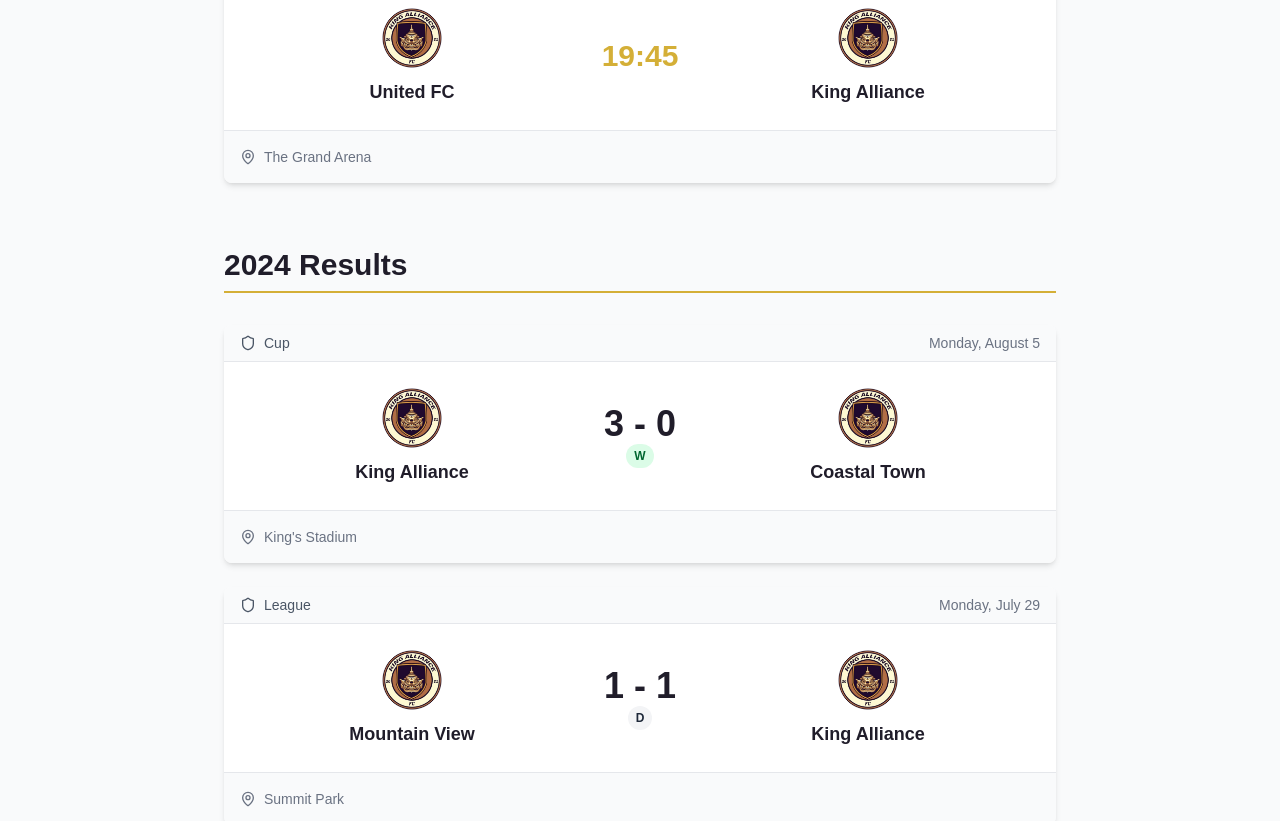
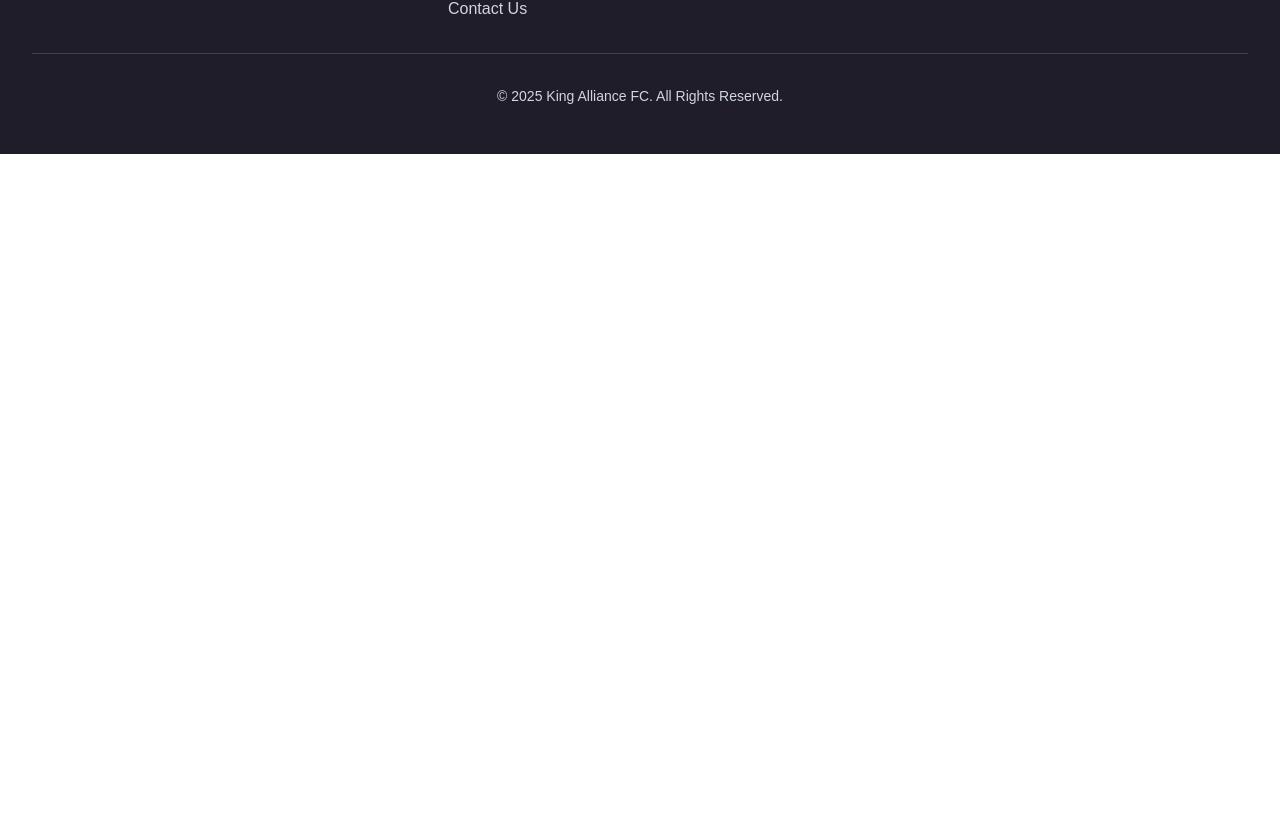
Before and after one commit to theaoudom/KingAlliance, a Next.js app: page /fixtures in a window 1280 px wide. Shown: the part 1079-1900 px from the top of the page. After the commit the page ends 1233 px from the top, so only its background shows below. Built offline with nearby package versions, Linux system fonts and the light colour scheme.

Commit message:
update real fixture data

```diff
--- a/src/app/loading.jsx
+++ b/src/app/loading.jsx
@@ -17,7 +17,7 @@ export default function Loading() {
       {/* 1. Subtle Background Image */}
       <div className="absolute inset-0 z-0 opacity-5">
         <img
-          src="https://images.unsplash.com/photo-1552667466-07770ae110d0?auto=format&fit=crop&w=1770&q=80" // A blurry stadium or pitch texture
+          src="/images/logo/logo.png" // A blurry stadium or pitch texture
           alt="Loading background"
           className="w-full h-full object-cover"
         />
--- a/src/data/fixtures.js
+++ b/src/data/fixtures.js
@@ -2,108 +2,35 @@
 export const mockFixturesByYear = {
   "2024": {
     upcoming: [
-      {
-        id: 1,
-        homeTeam: { name: "King Alliance", logoUrl: "/images/logo/logo.png" },
-        awayTeam: { name: "City Rovers", logoUrl: "/images/logo/logo.png" },
-        date: "2024-08-12",
-        time: "15:00",
-        venue: "King's Stadium",
-        competition: "League"
-      },
-      {
-        id: 2,
-        homeTeam: { name: "United FC", logoUrl: "/images/logo/logo.png" },
-        awayTeam: { name: "King Alliance", logoUrl: "/images/logo/logo.png" },
-        date: "2024-08-19",
-        time: "19:45",
-        venue: "The Grand Arena",
-        competition: "League"
-      }
+
     ],
     matched: [
-      {
-        id: 3,
-        homeTeam: { name: "King Alliance", logoUrl: "/images/logo/logo.png" },
-        awayTeam: { name: "Coastal Town", logoUrl: "/images/logo/logo.png" },
-        date: "2024-08-05",
-        time: "14:00",
-        venue: "King's Stadium",
-        competition: "Cup",
-        result: "W 3-0",
-        score: "3 - 0"
-      },
-      {
-        id: 4,
-        homeTeam: { name: "Mountain View", logoUrl: "/images/logo/logo.png" },
-        awayTeam: { name: "King Alliance", logoUrl: "/images/logo/logo.png" },
-        date: "2024-07-29",
-        time: "16:00",
-        venue: "Summit Park",
-        competition: "League",
-        result: "D 1-1",
-        score: "1 - 1"
-      }
+
     ]
   },
   "2023": {
     upcoming: [],
     matched: [
       {
-        id: 5,
+        id: 202301,
         homeTeam: { name: "King Alliance", logoUrl: "/images/logo/logo.png" },
-        awayTeam: { name: "Old Rivals", logoUrl: "/images/logo/logo.png" },
-        date: "2023-05-20",
-        time: "15:00",
-        venue: "King's Stadium",
-        competition: "League Final",
-        result: "W 2-1",
-        score: "2 - 1"
-      },
-      {
-        id: 6,
-        homeTeam: { name: "Harbor Side", logoUrl: "/images/logo/logo.png" },
-        awayTeam: { name: "King Alliance", logoUrl: "/images/logo/logo.png" },
-        date: "2023-05-13",
-        time: "12:30",
-        venue: "The Docks",
-        competition: "League",
-        result: "L 0-1",
-        score: "0 - 1"
+        awayTeam: { name: "ក្រុមបាល់ទាត់នគបាលស្រុកពារាំង", logoUrl: "/images/logo/logo.png" },
+        date: "2023-11-18",
+        time: "03:00 PM",
+        venue: "KompongPopil High School",
+        competition: "Friendly Match",
+        result: "W 2-0",
+        score: "2 - 0"
       }
     ]
   },
   "2022": {
     upcoming: [],
-    matched: [
-      {
-        id: 7,
-        homeTeam: { name: "King Alliance", logoUrl: "/images/logo/logo.png" },
-        awayTeam: { name: "City Champions", logoUrl: "/images/logo/logo.png" },
-        date: "2022-12-15",
-        time: "15:00",
-        venue: "King's Stadium",
-        competition: "League",
-        result: "W 1-0",
-        score: "1 - 0"
-      }
-    ]
+    matched: []
   },
   "2021": {
     upcoming: [],
-    matched: [
-      {
-        id: 8,
-        homeTeam: { name: "King Alliance", logoUrl: "/images/logo/logo.png" },
-        awayTeam: { name: "Rising Stars", logoUrl: "/images/logo/logo.png" },
-        date: "2021-11-20",
-        time: "14:00",
-        venue: "Community Ground",
-        competition: "Cup",
-        result: "D",
-        score: "2 - 2"
-      }
-    ]
+    matched: []
   },
   "2019": {
     upcoming: [],
--- a/src/data/history.js
+++ b/src/data/history.js
@@ -21,7 +21,7 @@ export const mockHistory = [
         season: "2016-2018",
         achievement: "Division 2 Champions",
         details: "Dominated the second division to secure promotion to the top flight in our first full season.",
-        imageUrl: "https://images.unsplash.com/photo-1628891890377-573783d7e5a7?auto=format&fit=crop&w=1770&q=80", // Image of a player looking determined
+        imageUrl: "/images/team/2016_team.png", // Image of a player looking determined
     },
 ];
 
```
Also changed, not shown: public/images/team/2016_team.png (added).
